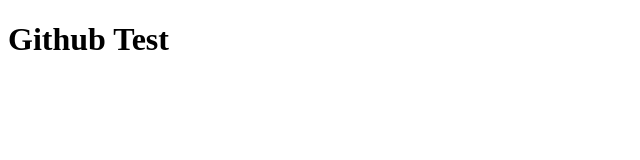
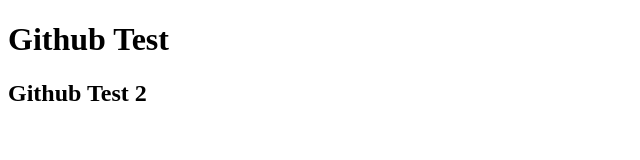
Before and after one commit to john-philipandhenry/GithubTest, a plain HTML site: page index.html in a window 1280 px wide. Shown: the whole page, without its empty margins (0-640 px from the left). Drawn offline with Linux system fonts and the light colour scheme.

Commit message:
Update index.html
Commit Test 2

```diff
--- a/index.html
+++ b/index.html
@@ -8,5 +8,6 @@
 <body>
 
 <h1>Github Test</h1>
+<h2>Github Test 2</h2>
 </body>
 </html>
```
